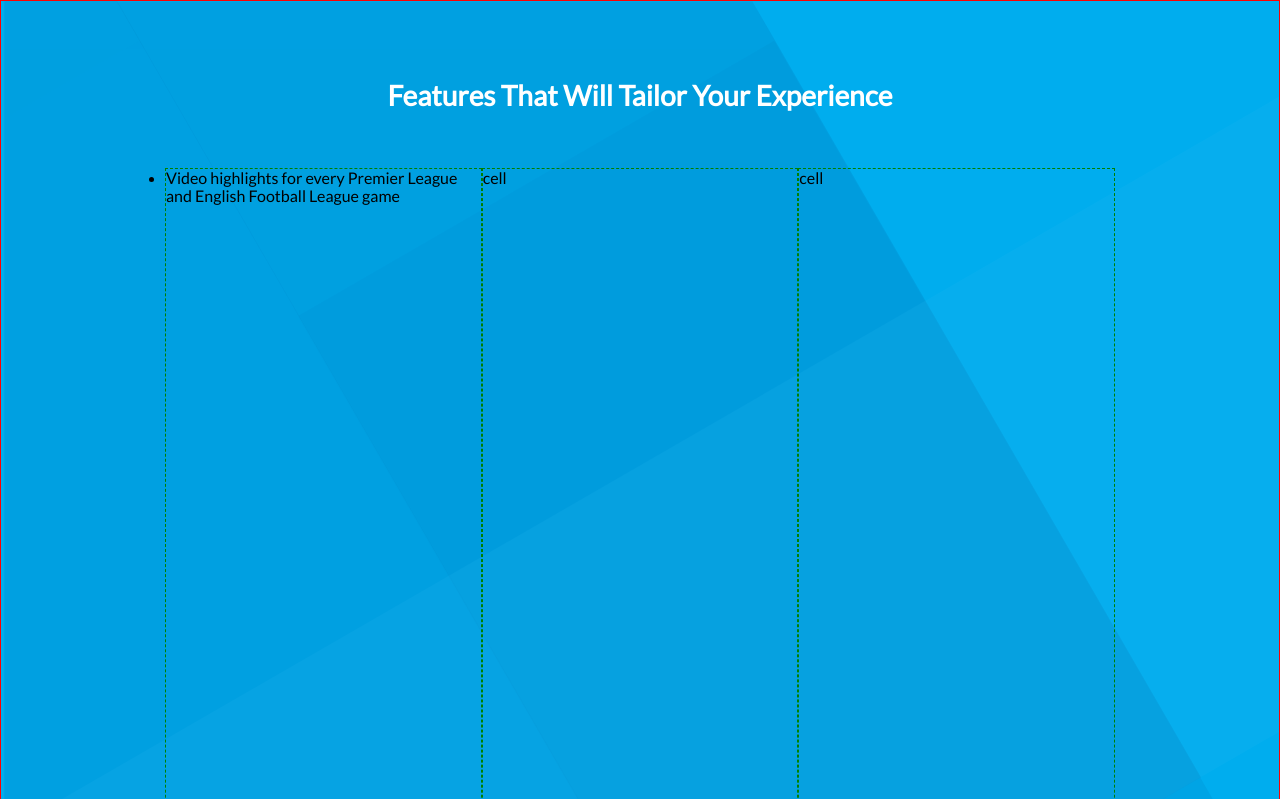
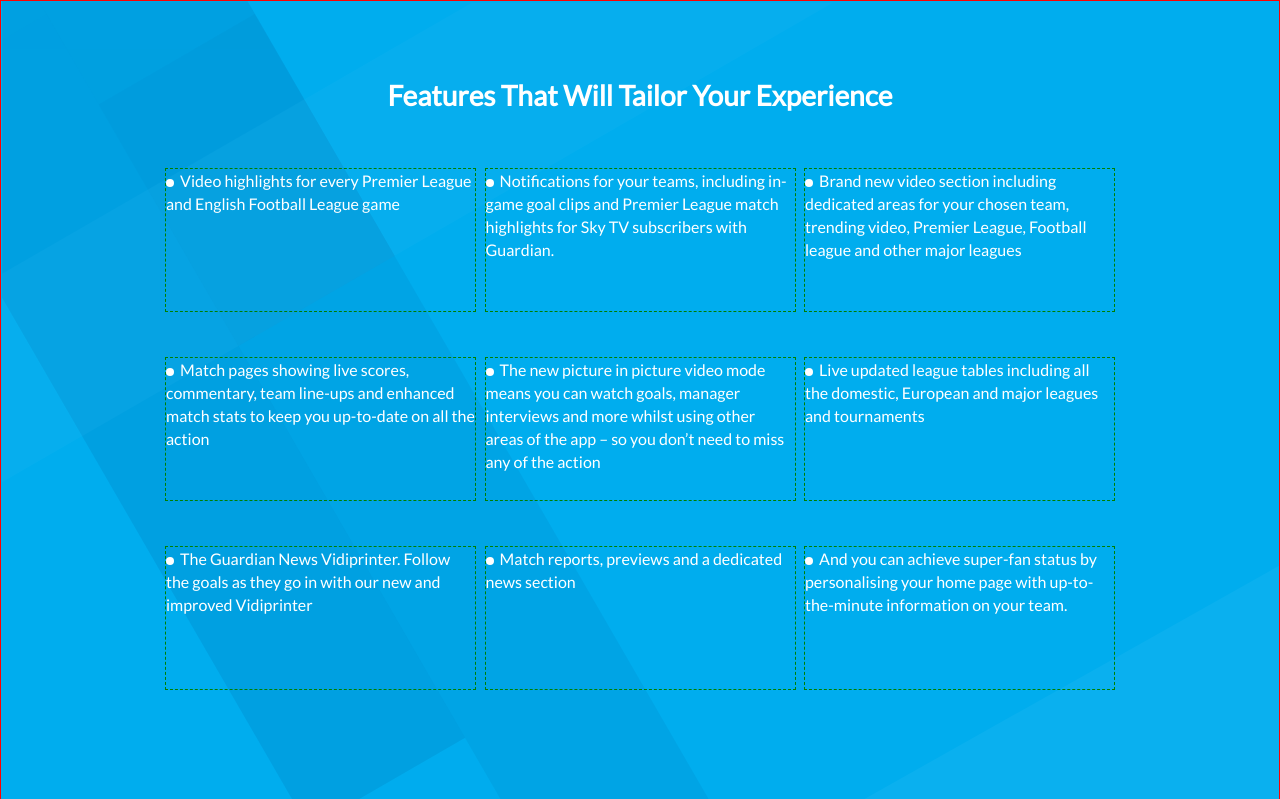
Before and after one commit to webAnatoly/football-landing, a website: page frontend/index.html in a window 1280 px wide. Shown: the part 1984-2783 px from the top of the page. Drawn offline with nearby package versions, Linux system fonts and the light colour scheme; files that its build step writes are made by us from their sources.

Commit message:
сделал базовую верстку секции features

```diff
--- a/frontend/index.html
+++ b/frontend/index.html
@@ -180,18 +180,94 @@
           </ul>
         </article>
       </div>
-      <div class="col-4">cell</div>
-      <div class="col-4">cell</div>
+      <div class="col-4">
+        <article class="features__article">
+          <div class="features__article__icon-holder"></div>
+          <ul>
+            <li>
+        Notifications for your teams, including in-game goal clips and Premier League match highlights for Sky TV subscribers
+        with Guardian.
+            </li>
+          </ul>
+        </article>
+      </div>
+      <div class="col-4">
+        <article class="features__article">
+          <div class="features__article__icon-holder"></div>
+          <ul>
+            <li>
+              Brand new video section including dedicated areas for your chosen team, trending video, Premier League, Football
+              league and other major leagues
+            </li>
+          </ul>
+        </article>
+      </div>
     </div>
     <div class="row">
-      <div class="col-4">cell</div>
-      <div class="col-4">cell</div>
-      <div class="col-4">cell</div>
+      <div class="col-4">
+        <article class="features__article">
+          <div class="features__article__icon-holder"></div>
+          <ul>
+            <li>
+              Match pages showing live scores, commentary, team line-ups and enhanced match stats to keep you up-to-date on all the
+              action
+            </li>
+          </ul>
+        </article>
+      </div>
+      <div class="col-4">
+        <article class="features__article">
+          <div class="features__article__icon-holder"></div>
+          <ul>
+            <li>
+              The new picture in picture video mode means you can watch goals, manager interviews and more whilst using other areas
+              of the app – so you don’t need to miss any of the action
+            </li>
+          </ul>
+        </article>
+      </div>
+      <div class="col-4">
+        <article class="features__article">
+          <div class="features__article__icon-holder"></div>
+          <ul>
+            <li>
+              Live updated league tables including all the domestic, European and major leagues and tournaments
+            </li>
+          </ul>
+        </article>
+      </div>
     </div>
     <div class="row">
-      <div class="col-4">cell</div>
-      <div class="col-4">cell</div>
-      <div class="col-4">cell</div>
+      <div class="col-4">
+        <article class="features__article">
+          <div class="features__article__icon-holder"></div>
+          <ul>
+            <li>
+              The Guardian News Vidiprinter. Follow the goals as they go in with our new and improved Vidiprinter
+            </li>
+          </ul>
+        </article>
+      </div>
+      <div class="col-4">
+        <article class="features__article">
+          <div class="features__article__icon-holder"></div>
+          <ul>
+            <li>
+              Match reports, previews and a dedicated news section
+            </li>
+          </ul>
+        </article>
+      </div>
+      <div class="col-4">
+        <article class="features__article">
+          <div class="features__article__icon-holder"></div>
+          <ul>
+            <li>
+              And you can achieve super-fan status by personalising your home page with up-to-the-minute information on your team.
+            </li>
+          </ul>
+        </article>
+      </div>
     </div>
   </section>
   <section class="container opinions">opinions</section>
--- a/frontend/scss/layout/_features.scss
+++ b/frontend/scss/layout/_features.scss
@@ -14,4 +14,42 @@
     text-align: center;
     margin-bottom: 5.4rem;
   }
+
+  & div.row {
+    min-height: 14.4rem;
+  }
+
+  & div[class*="col-4"]{
+    width: 31.1rem;
+    margin-bottom: 4.5rem;
+  }
+
+  &__article {
+
+    & ul {
+      // list-style-position: inside;
+      // list-style-image: url('./../img/marker.svg');
+      list-style-type: none;
+      padding: 0;
+      font-family: $font-family--main;
+      line-height: 2.3rem;
+      font-size: 1.6rem;
+      color: $grey-light;
+
+      & li {
+        position: relative;
+
+        &::before {
+          display: inline-block;
+          position: relative;
+          content: "";
+          width: 8px;
+          height: 8px;
+          background: $grey-light;
+          border-radius: 1.6rem;
+          margin-right: 3px;
+        }
+      }
+    }
+  }
 }
```
Also changed, not shown: frontend/img/ellipse-1.svg (deleted), frontend/img/ellipse-2.svg (deleted), frontend/img/ellipse-3.svg (deleted), frontend/img/marker.svg (added).
